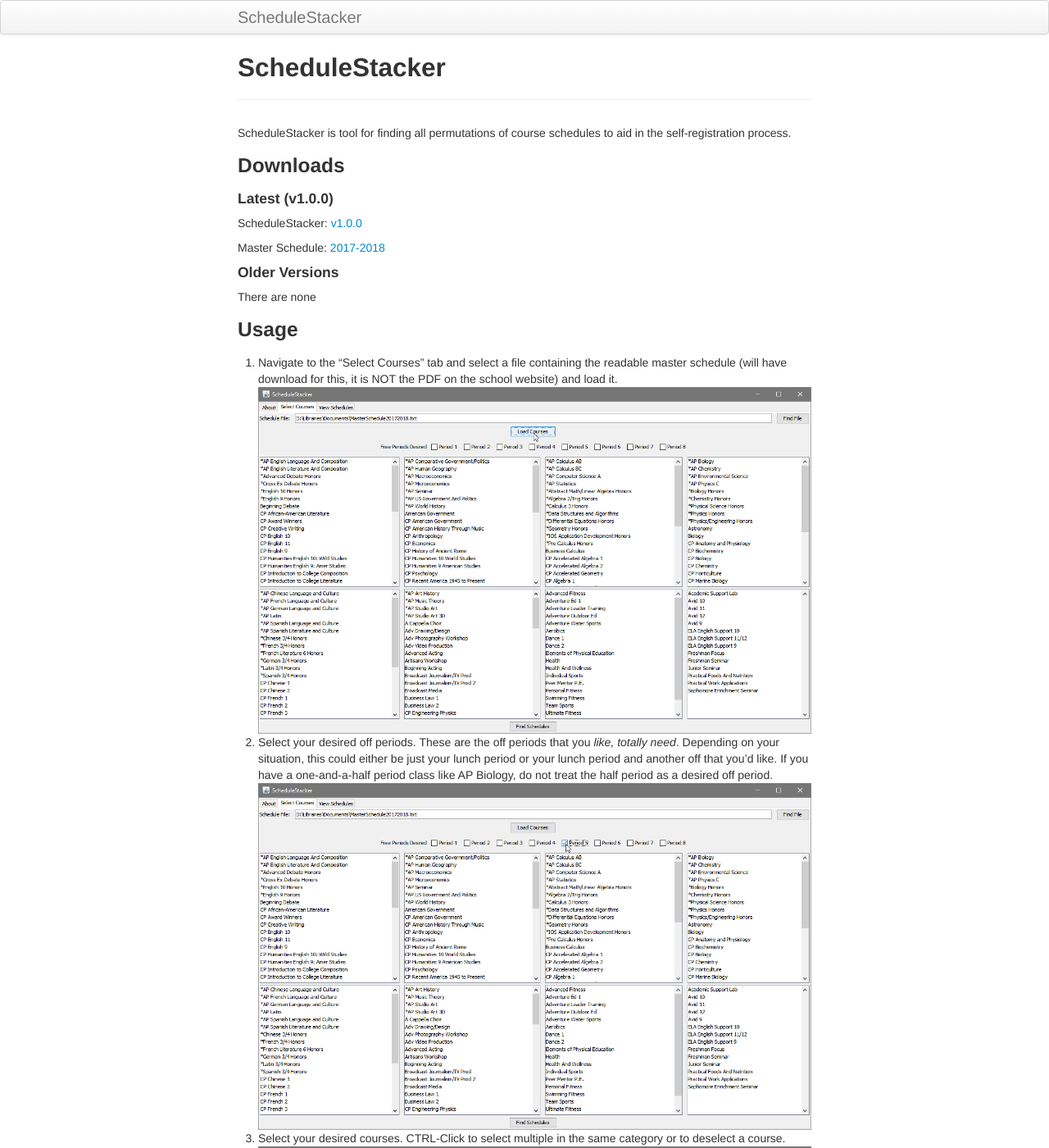
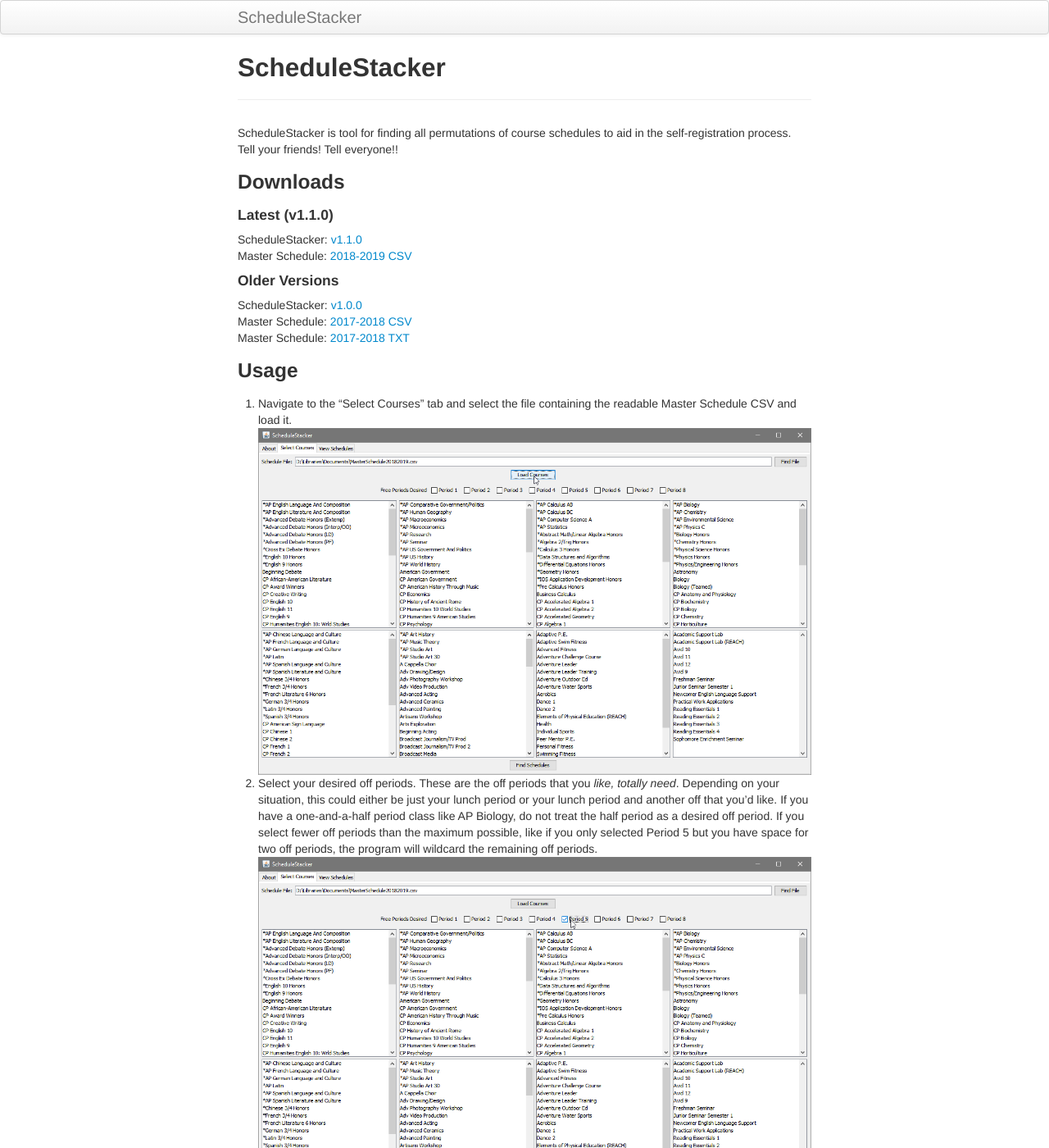
Before and after one commit to Coreball/ScheduleStacker, a Jekyll site: the page built from index.md, in a window 1280 px wide and 1400 px high. Shown: the whole window at 82% size. Built offline with Jekyll 4.4.1, drawn with Linux system fonts in a browser that asks for light colours; some of the changed text lies outside the part shown.

Commit message:
Update for v1.1.0, add analytics

```diff
--- a/_config.yml
+++ b/_config.yml
@@ -83,7 +83,9 @@ JB :
   # Set 'provider' to false to turn analytics off globally.
   #
   analytics :
-    provider : false
+    provider : google
+    google :
+      tracking_id : 'UA-117132744-1'
 
   # Settings for sharing helper.
   # Sharing is for things like tweet, plusone, like, reddit buttons etc.
--- a/index.md
+++ b/index.md
@@ -4,32 +4,33 @@ title: ScheduleStacker
 ---
 
 ScheduleStacker is tool for finding all permutations of course schedules to aid in the self-registration process.
+Tell your friends! Tell everyone!!
 
 ### Downloads
 
-#### Latest (v1.0.0)
+#### Latest (v1.1.0)
 
-ScheduleStacker: [v1.0.0](https://github.com/Coreball/ScheduleStacker/releases/download/v1.0.0/ScheduleStacker_v1.0.0.jar)
-
-Master Schedule: [2017-2018](https://github.com/Coreball/ScheduleStacker/releases/download/v1.0.0/MasterSchedule20172018.txt)
+ScheduleStacker: [v1.1.0](https://github.com/Coreball/ScheduleStacker/releases/download/v1.1.0/ScheduleStacker_v1.1.0.jar)
+Master Schedule: [2018-2019 CSV](https://github.com/Coreball/ScheduleStacker/releases/download/v1.1.0/MasterSchedule20182019.csv)
 
 #### Older Versions
 
-There are none
+ScheduleStacker: [v1.0.0](https://github.com/Coreball/ScheduleStacker/releases/download/v1.0.0/ScheduleStacker_v1.0.0.jar)
+Master Schedule: [2017-2018 CSV](https://github.com/Coreball/ScheduleStacker/releases/download/v1.0.0/MasterSchedule20172018.csv)
+Master Schedule: [2017-2018 TXT](https://github.com/Coreball/ScheduleStacker/releases/download/v1.0.0/MasterSchedule20172018.txt)
 
 
 ### Usage
 
-
-1. Navigate to the "Select Courses" tab and select a file containing the readable master schedule (will have download for this, it is NOT the PDF on the school website) and load it.
+1. Navigate to the "Select Courses" tab and select the file containing the readable Master Schedule CSV and load it.
 ![Step 1](images/1.png)
-2. Select your desired off periods. These are the off periods that you _like, totally need_. Depending on your situation, this could either be just your lunch period or your lunch period and another off that you'd like. If you have a one-and-a-half period class like AP Biology, do not treat the half period as a desired off period.
+2. Select your desired off periods. These are the off periods that you _like, totally need_. Depending on your situation, this could either be just your lunch period or your lunch period and another off that you'd like. If you have a one-and-a-half period class like AP Biology, do not treat the half period as a desired off period. If you select fewer off periods than the maximum possible, like if you only selected Period 5 but you have space for two off periods, the program will wildcard the remaining off periods.
 ![Step 2](images/2.png)
 3. Select your desired courses. CTRL-Click to select multiple in the same category or to deselect a course.
 ![Step 3](images/3.png)
 4. Press "Find Schedules" to generate the schedules.
 ![Step 4](images/4.png)
-5. Switch to "View Schedules" and deeply analyze your future
+5. Switch to "View Schedules" and explore the choices available to you. The details pane contains information including the teacher's full name and the classroom location.
 ![Step 5](images/5.png)
 
 
```
Also changed, not shown: README.md, images/1.png, images/2.png, images/3.png, images/4.png, images/5.png.
